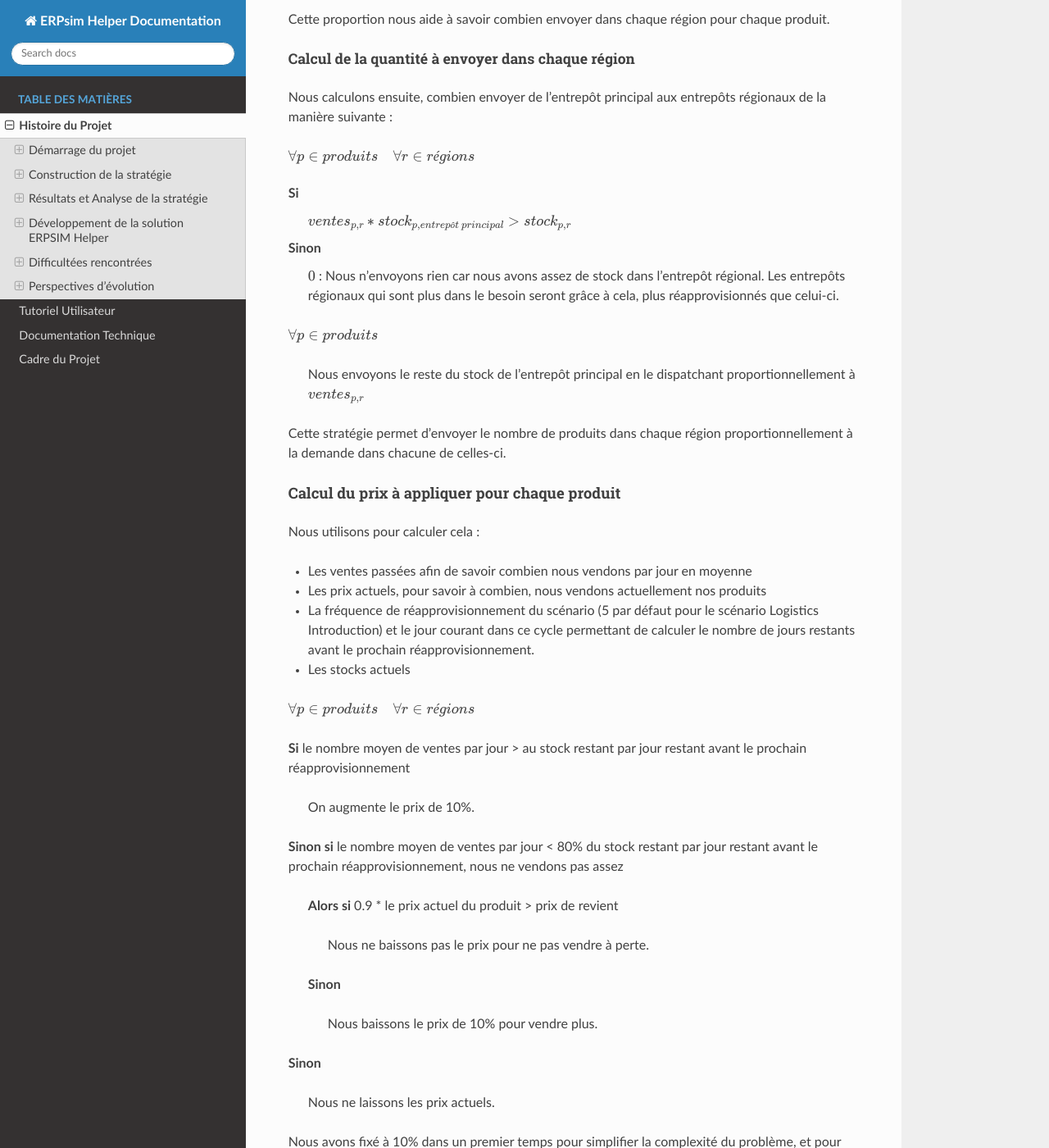
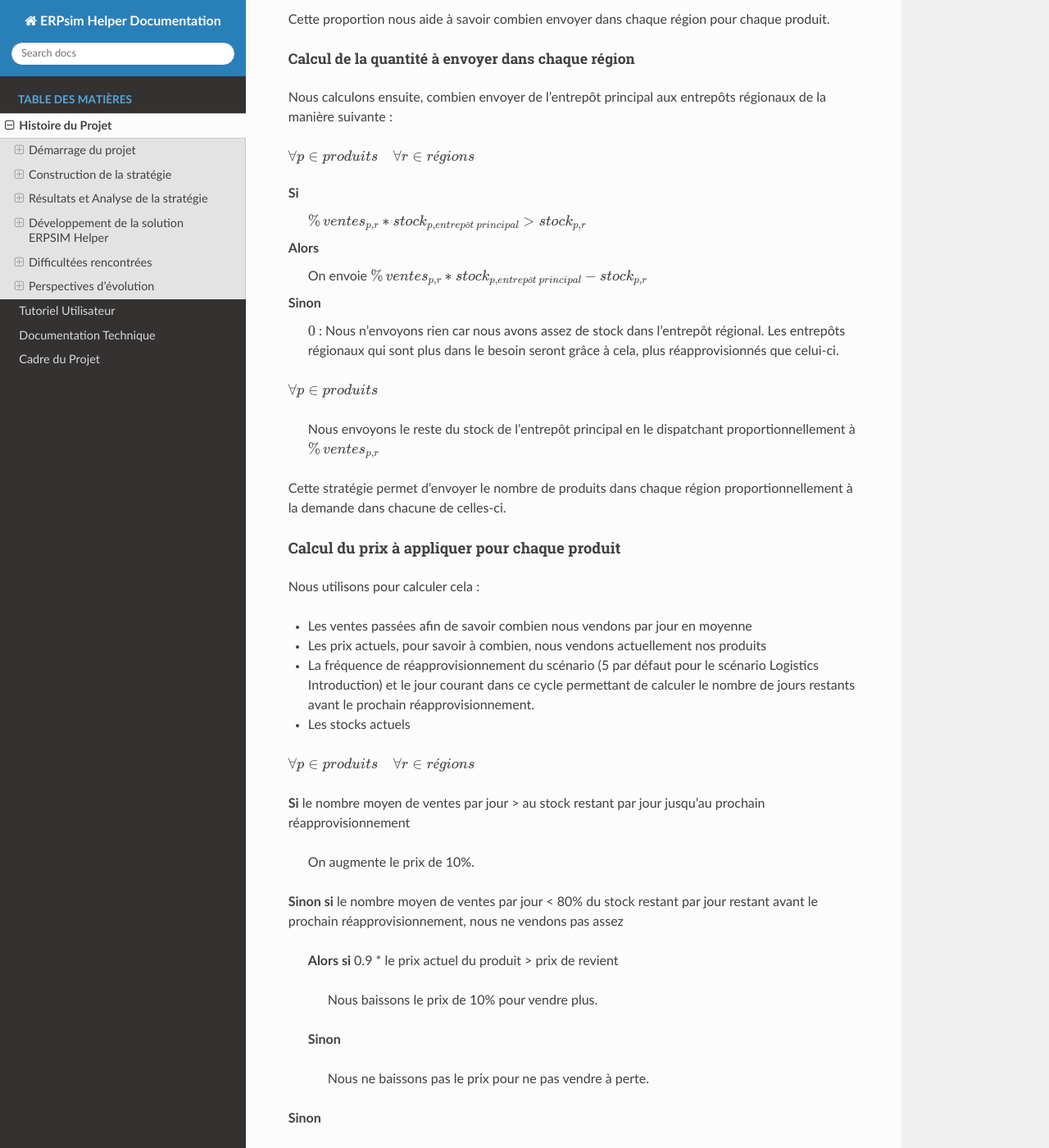
Before and after one commit to Thrynk/ERPsim-helper, a Sphinx documentation site: the page built from Sphinx/docs/source/DeroulementProjet.rst, in a window 1280 px wide and 1400 px high, scrolled down 3444 px. Shown: the whole window at 82% size. Built offline with Sphinx 7.4.7 and the Read the Docs theme 2.0.0, drawn with Linux system fonts in a browser that asks for light colours; some of the changed text lies outside the part shown.

Commit message:
Documentation Code Source

```diff
--- a/Sphinx/docs/source/DeroulementProjet.rst
+++ b/Sphinx/docs/source/DeroulementProjet.rst
@@ -127,7 +127,7 @@ Nous calculons alors la quantité de ventes du produit dans la région puis le d
 la quantité de ventes de ce produit dans toutes les régions,
 ce qui nous donne une proportion de ventes pour chaque région Nord, Sud et Ouest.
 
-:math:`proportion \, des \, ventes \, de \, p \, dans \, la \, région \, r = \frac{ventes_{p,r}}{ventes_{p}}`
+:math:`proportion \, des \, ventes \, de \, p \, dans \, la \, région \, r = \frac{ventes_{p,r}}{ventes_{p}} = \% \, ventes_{p,r}`
 
 Avec :
 
@@ -144,7 +144,10 @@ Nous calculons ensuite, combien envoyer de l'entrepôt principal aux entrepôts
 :math:`\forall p \in produits\quad \forall r \in régions`
 
 Si
-    :math:`ventes_{p,r} * stock_{p,entrepôt \, principal} > stock_{p,r}`
+    :math:`\% \, ventes_{p,r} * stock_{p,entrepôt \, principal} > stock_{p,r}`
+
+Alors
+    On envoie :math:`\% \, ventes_{p,r} * stock_{p,entrepôt \, principal} - stock_{p,r}`
 
 Sinon
     :math:`0` : Nous n'envoyons rien car nous avons assez de stock dans l'entrepôt régional.
@@ -152,7 +155,7 @@ Sinon
 
 :math:`\forall p \in produits`
 
-    Nous envoyons le reste du stock de l'entrepôt principal en le dispatchant proportionnellement à :math:`ventes_{p,r}`
+    Nous envoyons le reste du stock de l'entrepôt principal en le dispatchant proportionnellement à :math:`\% \, ventes_{p,r}`
 
 Cette stratégie permet d'envoyer le nombre de produits dans chaque région proportionnellement à la demande dans chacune de celles-ci.
 
@@ -169,7 +172,7 @@ Nous utilisons pour calculer cela :
 
 :math:`\forall p \in produits\quad \forall r \in régions`
 
-**Si** le nombre moyen de ventes par jour > au stock restant par jour restant avant le prochain réapprovisionnement
+**Si** le nombre moyen de ventes par jour > au stock restant par jour jusqu'au prochain réapprovisionnement
 
     On augmente le prix de 10%.
 
@@ -177,15 +180,15 @@ Nous utilisons pour calculer cela :
 
     **Alors si** 0.9 * le prix actuel du produit > prix de revient
 
-        Nous ne baissons pas le prix pour ne pas vendre à perte.
+        Nous baissons le prix de 10% pour vendre plus.
 
     **Sinon**
 
-        Nous baissons le prix de 10% pour vendre plus.
+        Nous ne baissons pas le prix pour ne pas vendre à perte.
 
 **Sinon**
 
-    Nous ne laissons les prix actuels.
+    Nous laissons les prix actuels.
 
 Nous avons fixé à 10% dans un premier temps pour simplifier la complexité du problème, et pour simplifier les manipulations du joueur. |br|
 Une amélioration possible de la stratégie serait de trouver une méthode pour estimer ce pourcentage, avec par exemple les NPS Surveys.
--- a/Sphinx/docs/source/conf.py
+++ b/Sphinx/docs/source/conf.py
@@ -10,13 +10,25 @@
 # add these directories to sys.path here. If the directory is relative to the
 # documentation root, use os.path.abspath to make it absolute, like shown here.
 #
+import django
+from django.conf import settings
 from pathlib import Path
 import sys
+import os
+
+
 
 p = Path(__file__).parents[3].resolve()
 src_p = p / 'django_server'
 sys.path.insert(0, src_p.resolve().as_posix())
 print(src_p.resolve().as_posix())
+
+# Specify settings module
+os.environ.setdefault('DJANGO_SETTINGS_MODULE', 'django_server.settings')
+
+# Setup Djangoimport django
+# settings.configure()
+django.setup()
 
 # -- Project information -----------------------------------------------------
 
```
Also changed, not shown: Sphinx/docs/source/PartieTechnique/CodeSource.rst (+50 -15 lines), docker-compose.yml (+10 -0 lines), 7 other files.
